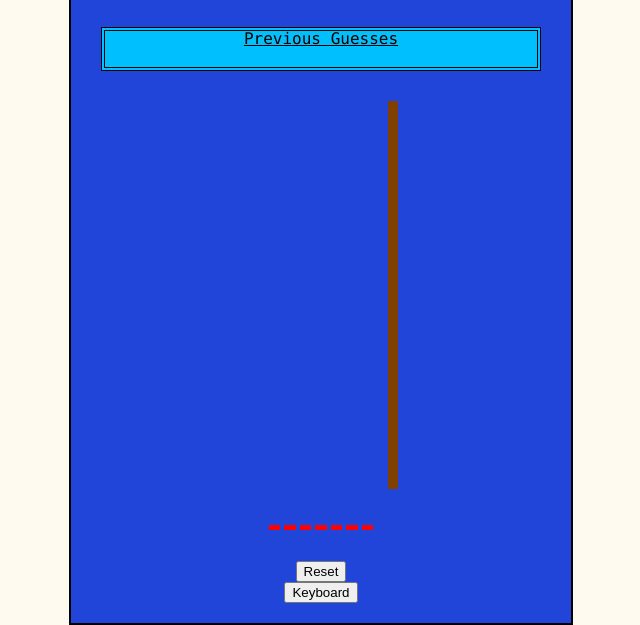
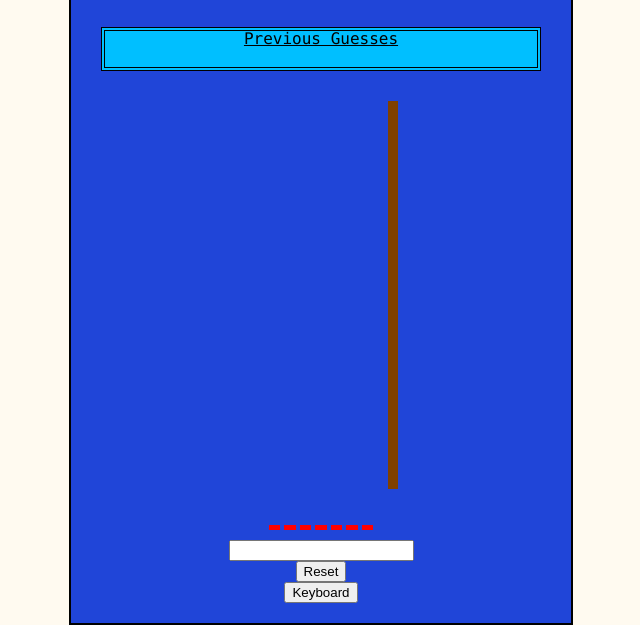
Before and after one commit to TateTTW/Assn03Hangman, a plain HTML site: page index.html in a window 1280 px wide. Shown: the part 189-814 px from the top of the page, without its empty margins (319-959 px from the left). Drawn offline with nearby package versions, Linux system fonts and the light colour scheme.

Commit message:
show textbox

```diff
--- a/index.html
+++ b/index.html
@@ -39,7 +39,7 @@
 			<br/>
 			<div id='randomWord'></div>
 			<br/>
-			<input type="text" id="txt" style='visibility: hidden'>
+			<input type="text" id="txt" style=''>
 			<br/>
 			<button onclick="start()">Reset</button><br/>
 			<button onclick="focusTxtBox()">Keyboard</button><br/>
```
